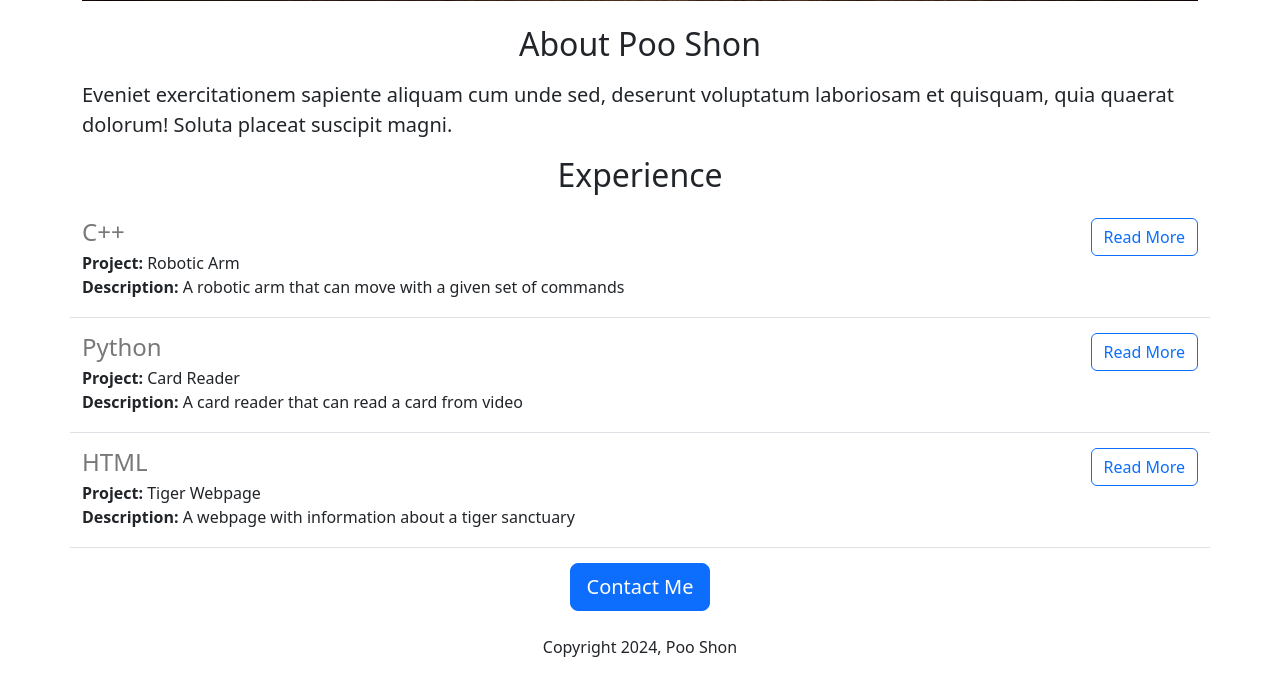
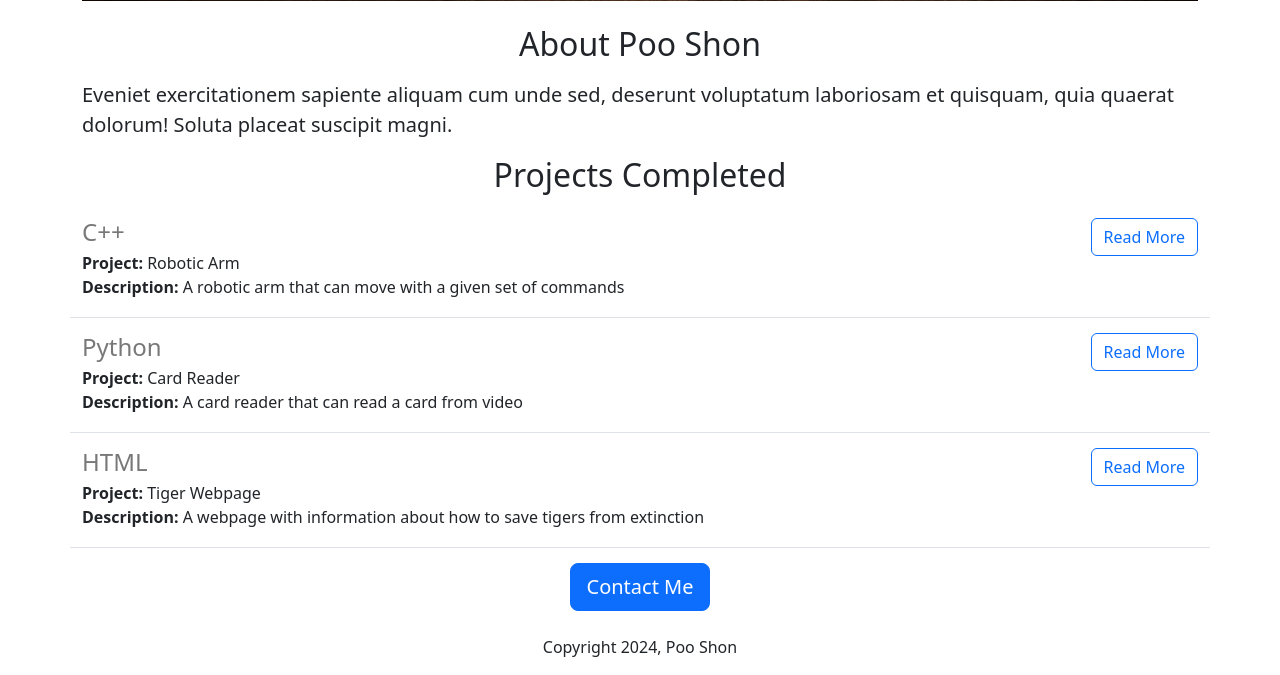
Before and after one commit to Suh-Raff/careers-website-clone, a Flask app: page / in a window 1280 px wide. Shown: the part 544-1219 px from the top of the page. Run offline with Flask 3, Linux system fonts and the light colour scheme.

Commit message:
Made some changes to description 3

```diff
--- a/app.py
+++ b/app.py
@@ -20,7 +20,7 @@ EXP = [
     'id': 3,
     'title': 'HTML',
     'projects': 'Tiger Webpage',
-    'description': 'A webpage with information about a tiger sanctuary',
+    'description': 'A webpage with information about how to save tigers from extinction',
   }
 ]
 
--- a/templates/home.html
+++ b/templates/home.html
@@ -16,7 +16,7 @@
   <h2 class="text-center mt-4 mb-3">About Poo Shon</h2>
 
   <p class="lead">Eveniet exercitationem sapiente aliquam cum unde sed, deserunt voluptatum laboriosam et quisquam, quia quaerat dolorum! Soluta placeat suscipit magni.</p>
-    <h2 class="text-center mt-2 mb-4">Experience</h2>
+    <h2 class="text-center mt-2 mb-4">Projects Completed</h2>
     <div>
       {% for exp in exps %}
         {% include 'experience.html' %}
```
